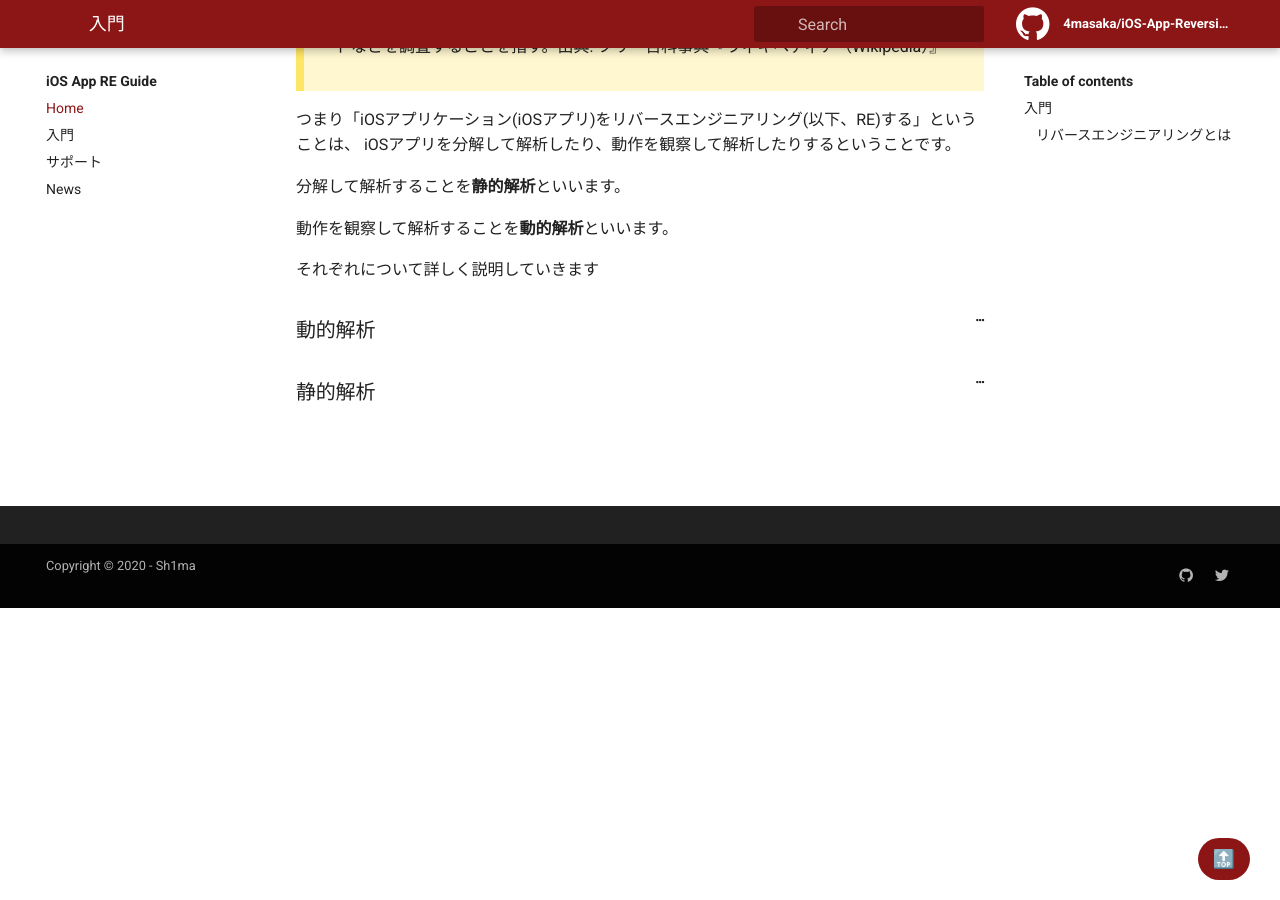
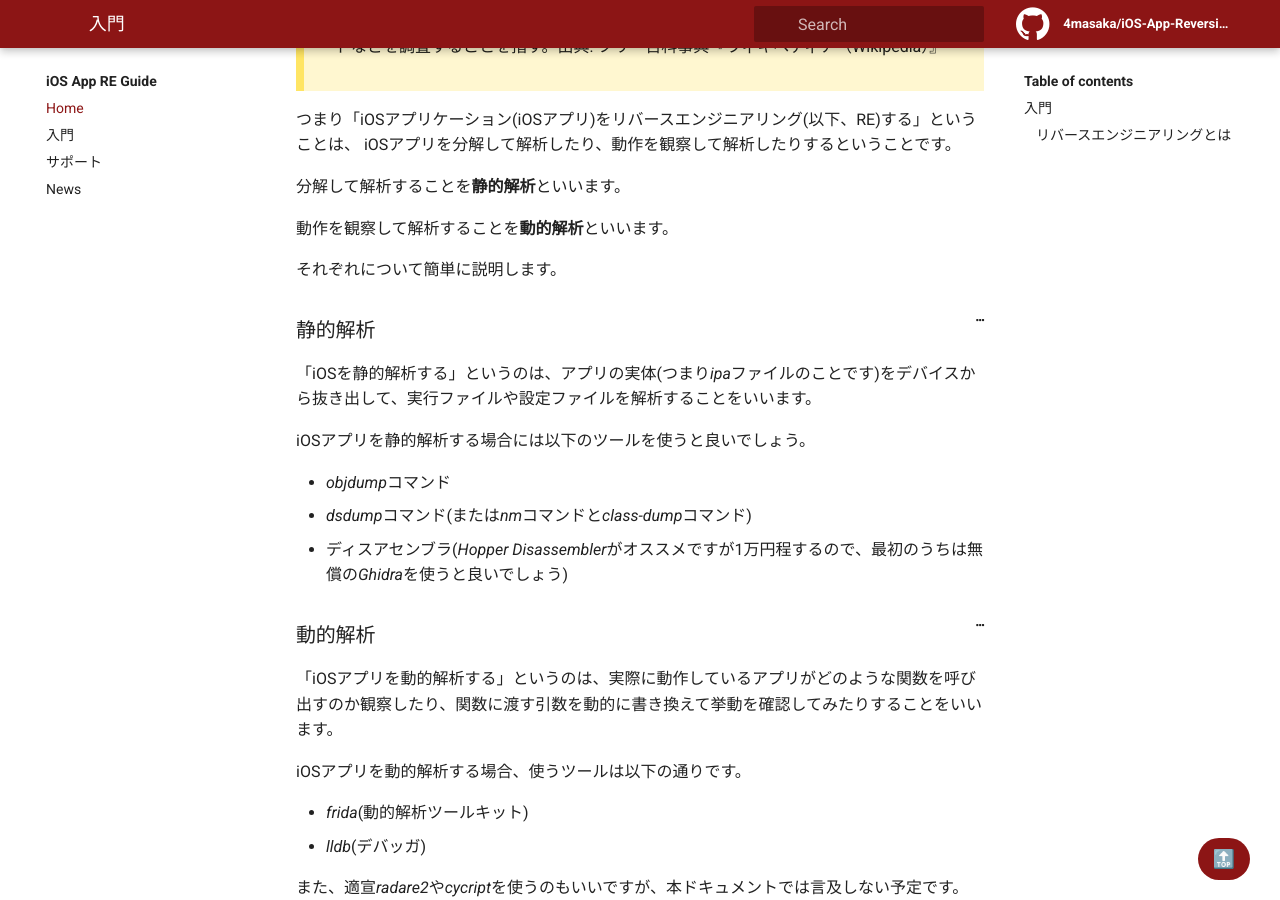
Before and after one commit to sh1ma/iOS-App-Reversing-guide, a Jekyll site: the page built from _docs/getting-started.md, in a window 1280 px wide and 900 px high, scrolled down 444 px. Built offline with Jekyll 4.4.1, drawn with Linux system fonts in a browser that asks for light colours.

Commit message:
チュートリアル

```diff
--- a/_docs/getting-started.md
+++ b/_docs/getting-started.md
@@ -19,10 +19,24 @@ iOSアプリを分解して解析したり、動作を観察して解析した
 
 動作を観察して解析することを**動的解析**といいます。
 
-それぞれについて詳しく説明していきます
+それぞれについて簡単に説明します。
 
-### 動的解析
+### 静的解析
+「iOSを静的解析する」というのは、アプリの実体(つまり*ipa*ファイルのことです)をデバイスから抜き出して、実行ファイルや設定ファイルを解析することをいいます。
+
+iOSアプリを静的解析する場合には以下のツールを使うと良いでしょう。
+- *objdump*コマンド
+- *dsdump*コマンド(または*nm*コマンドと*class-dump*コマンド)
+- ディスアセンブラ(*Hopper Disassembler*がオススメですが1万円程するので、最初のうちは無償の*Ghidra*を使うと良いでしょう)
 
 
 
-### 静的解析
+### 動的解析
+「iOSアプリを動的解析する」というのは、実際に動作しているアプリがどのような関数を呼び出すのか観察したり、関数に渡す引数を動的に書き換えて挙動を確認してみたりすることをいいます。
+
+iOSアプリを動的解析する場合、使うツールは以下の通りです。
+
+- *frida*(動的解析ツールキット)
+- *lldb*(デバッガ)
+
+また、適宣*radare2*や*cycript*を使うのもいいですが、本ドキュメントでは言及しない予定です。
```
